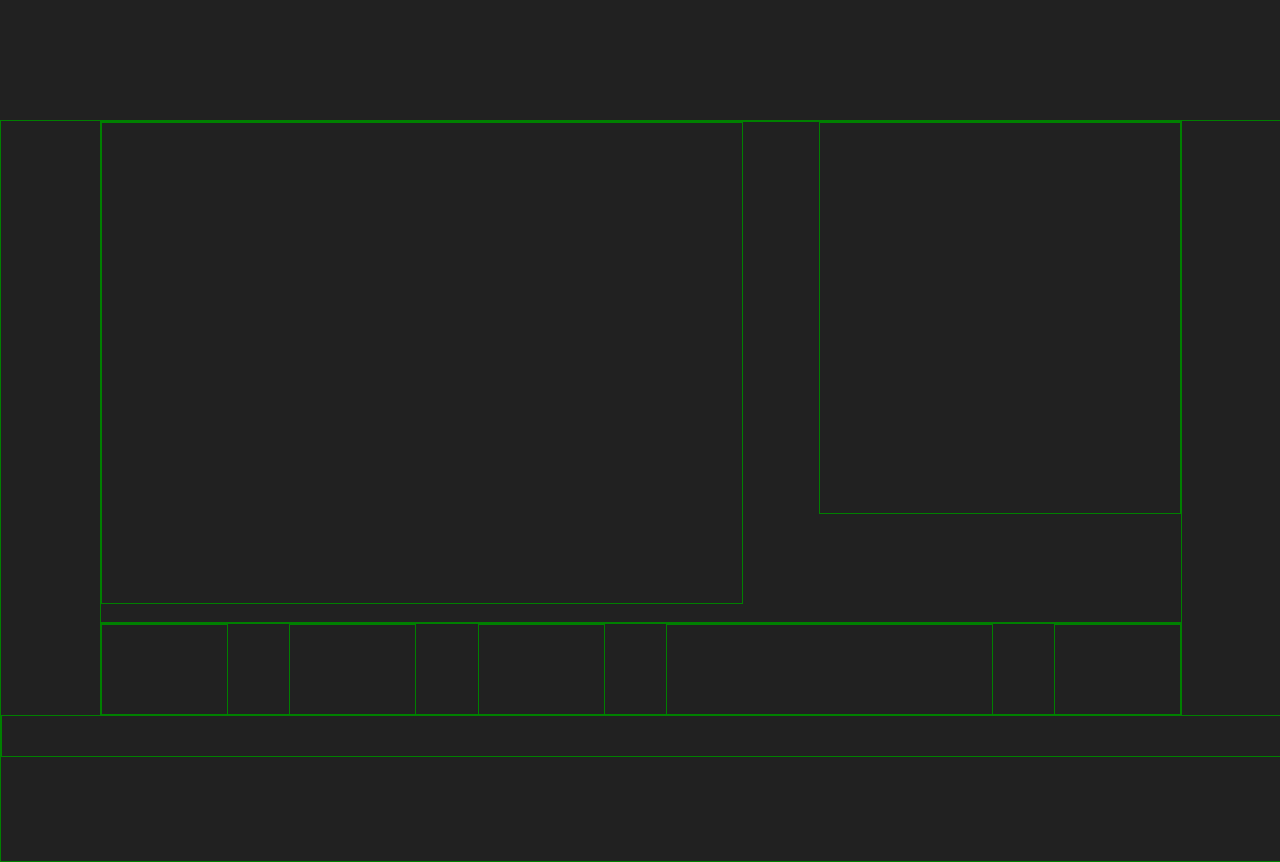
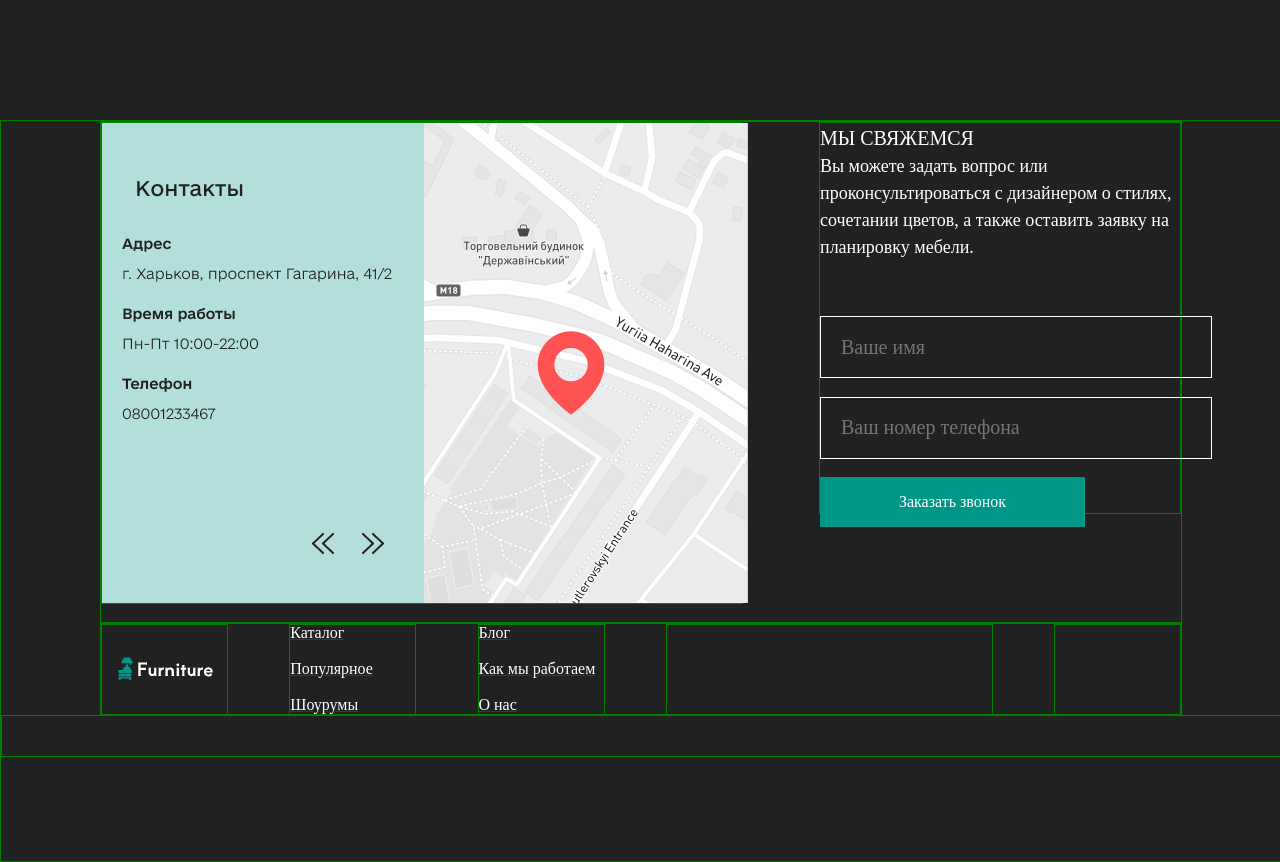
Before and after one commit to AlexMahdich/lending_name, a website: page index.html in a window 1280 px wide. Shown: the part 6600-7462 px from the top of the page. Drawn offline with Linux system fonts and the light colour scheme; files whose address does not match are found by name.

Commit message:
update eight section

```diff
--- a/index.html
+++ b/index.html
@@ -469,13 +469,45 @@
     <section class="section-eighth">
         <div class="container">
             <div class="section-eighth-content">
-                <div class="section-eighth-map"></div>
-                <div class="section-eighth-feedback-form"></div>
+                <div class="section-eighth-map">
+                    <img src="/classwork/lending_name/dist/images/map.png" alt="">
+                </div>
+                <div class="section-eighth-feedback-form">
+                    <ul>
+                        <li>Мы свяжемся</li>
+                        <li>Вы можете задать вопрос или
+                            проконсультироваться с дизайнером о стилях, сочетании цветов, а также оставить заявку на
+                            планировку мебели.</li>
+                    </ul>
+                    <div class="feedback-form">
+                        <form action="">
+                            <input class="input-name input-field" type="text" placeholder="Ваше имя">
+                            <input class="input-number input-field" type="text" placeholder="Ваш номер телефона">
+                            <button class="request-a-call-button button-mid">Заказать звонок</button>
+                        </form>
+                    </div>
+                </div>
             </div>
             <div class="section-eighth-footer-nav">
-                <div class="footer-nav__logo"></div>
-                <div class="footer-nav__nav1"></div>
-                <div class="footer-nav__nav2"></div>
+                <div class="footer-nav__logo">
+                    <a href="">
+                    <img src="/classwork/lending_name/dist/images/icons/logo.svg" alt="">
+                </a>
+                </div>
+                <div class="footer-nav__nav1">
+                    <ul>
+                        <a href=""><li>Каталог</li></a>
+                        <a href=""><li>Популярное</li></a>
+                        <a href=""><li>Шоурумы</li></a>
+                    </ul>
+                </div>
+                <div class="footer-nav__nav2">
+                    <ul>
+                        <a href=""><li>Блог</li></a>
+                        <a href=""><li>Как мы работаем</li></a>
+                        <a href=""><li>О нас</li></a>
+                    </ul>
+                </div>
                 <div class="footer-nav__contact"></div>
                 <div class="footer-nav__icons"></div>
             </div>
--- a/src/styles/section-eighth.scss
+++ b/src/styles/section-eighth.scss
@@ -22,6 +22,24 @@
     border: 1px solid green;
     height: 390px;
     width: 360px;
+    ul {
+        color: #FFFFFF;
+        li:nth-child(1) {
+            font-family: 'e-Ukraine';
+            font-style: normal;
+            font-weight: 400;
+            font-size: 20px;
+            line-height: 150%;
+            text-transform: uppercase;
+        }
+        li:nth-child(2) {
+            font-family: 'e-Ukraine';
+            font-style: normal;
+            font-weight: 100;
+            font-size: 18px;
+            line-height: 150%;
+        }
+    }
 }
 .section-eighth-footer-nav {
     border: 1px solid green;
@@ -41,16 +59,37 @@
     height: 90px;
     width: 125px;
     border: 1px solid green;
+    display: flex;
+    justify-content: center;
+    align-items: center;
 }
 .footer-nav__nav1 {
     height: 90px;
     width: 125px;
     border: 1px solid green;
+    ul {
+        display: grid;
+        gap: 20px;
+        li {
+            display: block;
+            color: #FFFFFF;
+            text-decoration: none;
+        }
+    }
 }
 .footer-nav__nav2 {
     height: 90px;
     width: 125px;
     border: 1px solid green;
+    ul {
+        display: grid;
+        gap: 20px;
+        li {
+            display: block;
+            color: #FFFFFF;
+            text-decoration: none;
+        }
+    }
 }
 .footer-nav__contact {
     height: 90px;
@@ -62,3 +101,31 @@
     width: 125px;
     border: 1px solid green;
 }
+.feedback-form {
+    form {
+        height: 230px;
+        display: grid;
+    }
+    display: flex;
+    height: 285px;
+    align-items: end;
+    .input-field {
+        &:hover {
+            color: #FFFFFF;
+        }
+        &:active {
+            border: 1px solid #009688;
+        }
+    }
+    .request-a-call-button {
+        &:hover {
+            background: #00796B;
+            border: 1px solid #00796B;
+        }
+        &:active {
+            background: #00796B;
+            box-shadow: inset 0px 7px 10px rgba(33, 33, 33, 0.54);
+            border: 1px solid #00796B;
+        }
+    }
+}
--- a/src/styles/section_azero.scss
+++ b/src/styles/section_azero.scss
@@ -88,8 +88,8 @@
     background-color: transparent;
 }
 .request-a-call-button {
-    left: 188px;
-    top: 356px;
+    // left: 188px;
+    // top: 356px;
     background: #009688;
     color: #FFFFFF;
     border: 1px solid #009688;
@@ -266,7 +266,7 @@
     align-items: center;
     padding: 10px 10px 10px 20px;
     gap: 10px;
-    position: absolute;
+    // position: absolute;
     width: 360px;
     height: 40px;
     border: 1px solid #FFFFFF;
@@ -279,12 +279,12 @@
     color: rgba(255, 255, 255, 0.6);
 }
 .input-name {
-    left: 1px;
-    top: 50px;
+    // left: 1px;
+    // top: 50px;
 }
 .input-number {
-    left: 1px;
-    top: 140px;
+    // left: 1px;
+    // top: 140px;
 }
 .error-input {
     position: absolute;
```
Also changed, not shown: dist/styles/styles.min.css, 1 other file.
